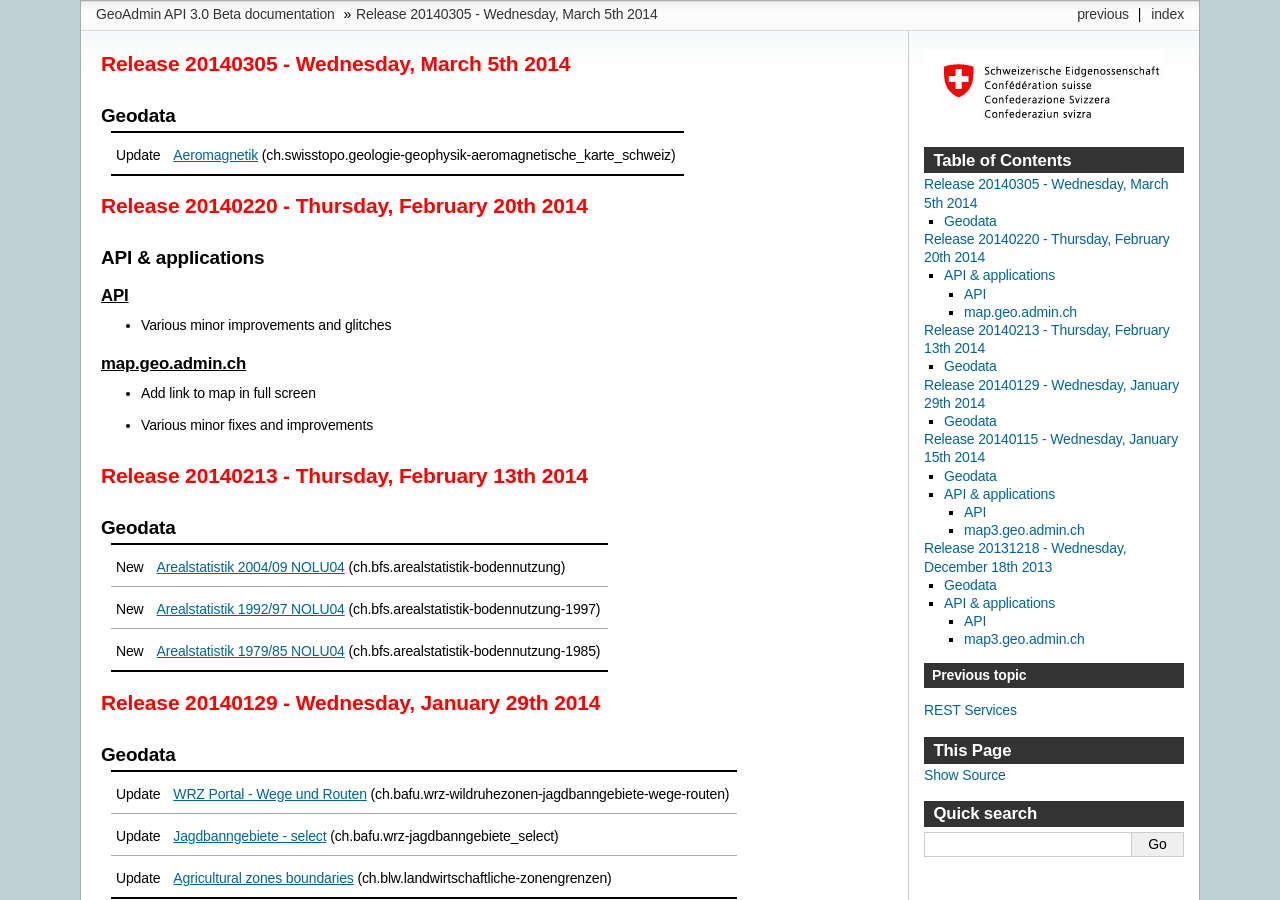
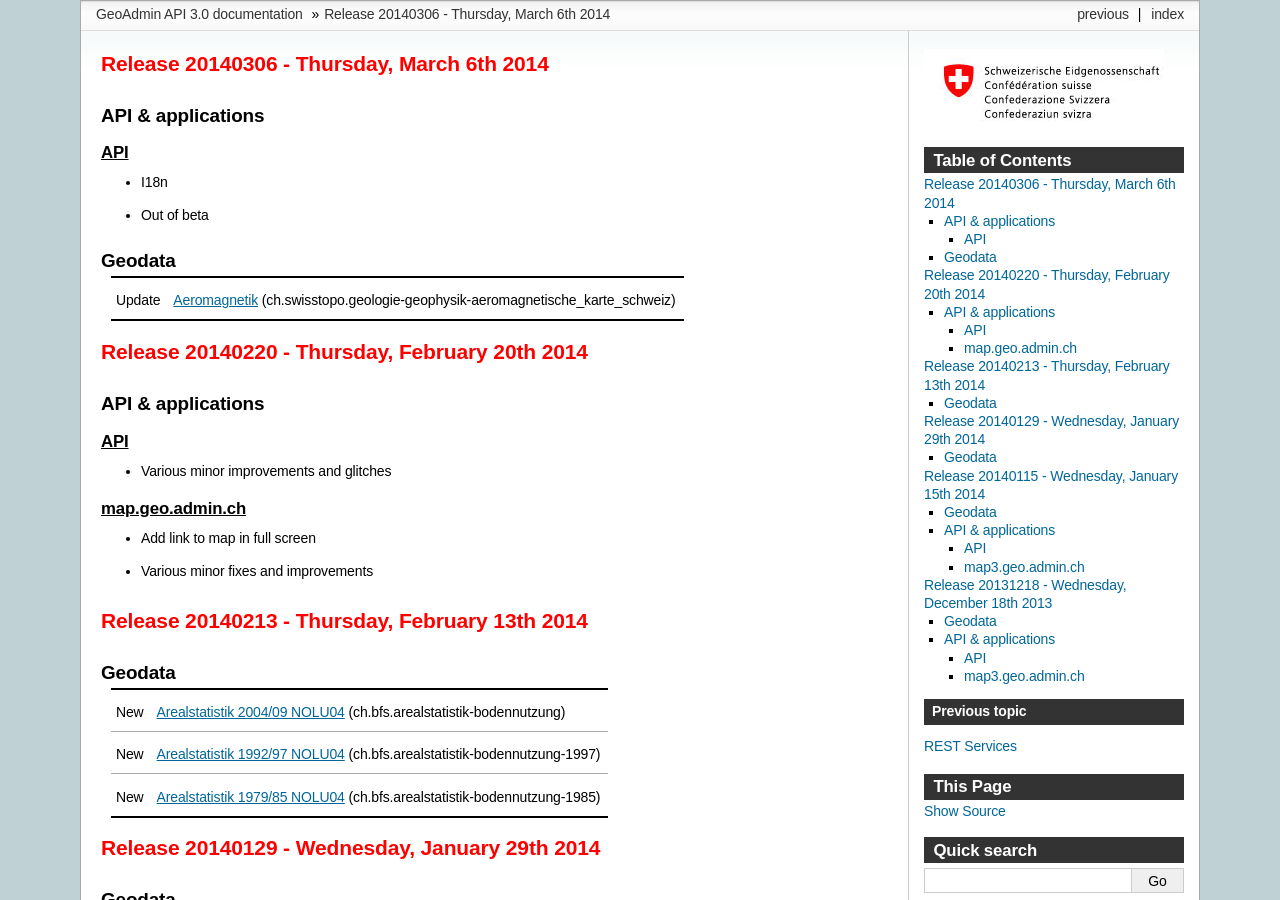
Before and after one commit to swisstopo-test/doc-chsdi3, a Sphinx documentation site: the page built from source/releasenotes/index.rst, in a window 1280 px wide and 900 px high. Built offline with Sphinx 7.4.7, drawn with Linux system fonts in a browser that asks for light colours; formulas are drawn with MathJax 3; some of the changed text lies outside the part shown.

Commit message:
api is not beta anymore

```diff
--- a/source/conf.py
+++ b/source/conf.py
@@ -58,7 +58,7 @@ copyright = u'2013, COGIS'
 # The short X.Y version.
 version = '3.0'
 # The full version, including alpha/beta/rc tags.
-release = '3.0 Beta'
+release = '3.0'
 
 # The language for content autogenerated by Sphinx. Refer to documentation
 # for a list of supported languages.
--- a/source/releasenotes/index.rst
+++ b/source/releasenotes/index.rst
@@ -1,5 +1,13 @@
-Release 20140305 -  Wednesday, March 5th 2014
+Release 20140306 -  Thursday, March 6th 2014
 ====================================================
+
+API & applications
+******************
+
+`API <//api3.geo.admin.ch>`__
+-----------------------------------
+- I18n
+- Out of beta
 
 Geodata
 ********
```
